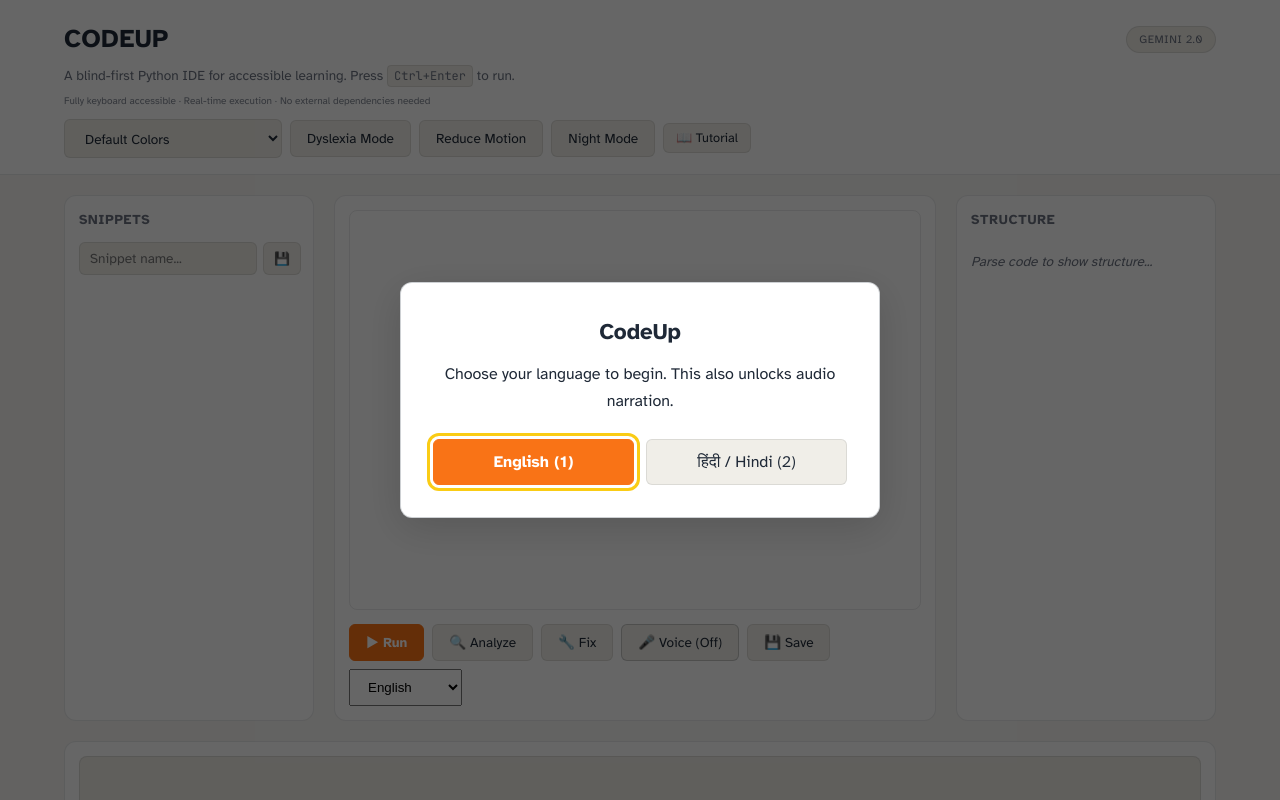
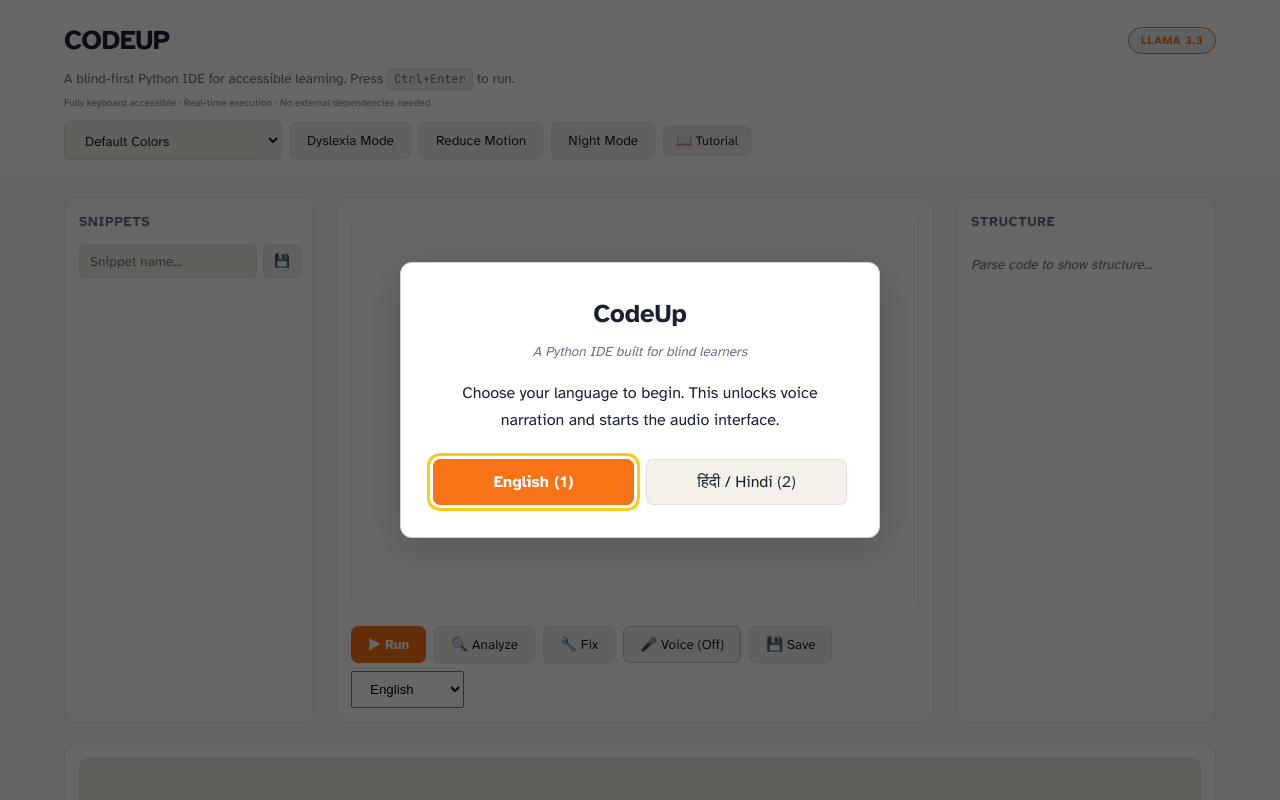
Before and after one commit to da-taki/Code_Up, a Flask app: page / in a window 1280 px wide. Run offline with Flask 3, Linux system fonts and the light colour scheme; some libraries are stand-ins or nearby versions.

Commit message:
feat: pilot-ready hardening — provider swap, conversational AI, accessibility + visual polish
Provider:
- Swap Gemini -> Groq Llama 3.3 70B (free tier sustainable for pilot)
- Update status pill, modal copy, README, .env.example, tests
- Graceful error mapping for rate-limit / auth / timeout

AI flow:
- Analyze: brief 4-5 line summary + invites 'analyze deeper'
- New /analyze-deep endpoint for full line-by-line walkthrough
- Fix: hunts real bugs (input(), edge cases, logic) with inline why-comments
- Generate: forbids input() and disallowed modules, adds beginner comments
- Generate: falls back to raw response when extract_code returns empty
- Drop overwrite warning, surface real failure reasons

Voice:
- New analyze_deep intent ('analyze deeper', 'go deeper', 'more detail', Hindi variants)
- Broaden generate_code patterns ('write code that...', 'code that...', 'program that...')

Accessibility (the actual point of this app):
- showFullHelp speaks the full command list, no more 'see the panel'
- getFileStats speaks lines + words + chars
- findVariable speaks every usage past the first three
- Tutorial open() announces step-of-N + explains navigation
- Tutorial render() srAnnounces step label per step
- Tutorial Hindi: add missing step 6 (was silently dying)
- Welcome message references actual keyboard flow + 'help' command
- input() warning shortened, points at fix command
- Pilot mode: language picker every load (no Begin shortcut)

Visual:
- Palette: deeper teal accent, warmer off-white, calibrated status colors
- Title: tighter letter-spacing + heavier weight
- Status pill: accent-tinted instead of grey
- Softer corner radii
- Wire missing modal CSS (api-key modal was unstyled)

Critical bug:
- Declare _gemini_queued_requests global in call_gemini (was 500ing every AI call)

Deps:
- Bump google-genai >=1.75.0, add groq>=0.11.0

```diff
--- a/app.py
+++ b/app.py
@@ -376,7 +376,14 @@ def call_gemini(system_prompt, user_prompt, temperature=0.2, language="en"):
             content = response.choices[0].message.content
             return content.strip() if content else "No response generated"
         except Exception as e:
-            return f"AI service error: {str(e)}"
+            err_str = str(e).lower()
+            if "rate" in err_str or "quota" in err_str or "429" in err_str:
+                return "The AI service is temporarily busy. Please wait a moment and try again."
+            if "auth" in err_str or "invalid" in err_str or "401" in err_str:
+                return "AI service authentication failed. Please ask your teacher to check the API key."
+            if "timeout" in err_str or "timed out" in err_str:
+                return "The AI took too long to respond. Try a shorter request."
+            return f"AI service had a problem: {str(e)[:100]}"
         finally:
             with _gemini_active_lock:
                 _gemini_active_requests -= 1
--- a/intent_parser.py
+++ b/intent_parser.py
@@ -111,6 +111,7 @@ class IntentParser:
         r"^(?:कोड\s+)?(?:चलाओ|चलाइए)$",
         r"^रन\s*(?:करो|कीजिए)?$",
     ]
+
 
     ANALYZE_DEEP_PATTERNS = [
         r"^analyze\s+deeper$",
--- a/static/app.js
+++ b/static/app.js
@@ -657,12 +657,15 @@ async function submitApiKey() {
 
 // Detect when the backend says AI is unconfigured and prompt the user once.
 function maybePromptForApiKey(responseText) {
-  if (_apiKeyConfigured || _apiKeyPromptShown) return false;
+  // Pilot mode: deployment uses .env. If the AI says "not configured",
+  // tell the user to ask the teacher rather than popping a runtime modal
+  // that needs server restart to take effect.
+  if (_apiKeyPromptShown) return false;
   if (!responseText) return false;
   const lower = String(responseText).toLowerCase();
-  if (lower.includes('not configured') || lower.includes('insert_api_key_here')) {
+  if (lower.includes('not configured')) {
     _apiKeyPromptShown = true;
-    setTimeout(openApiKeyModal, 800);
+    speak('AI features are not configured on this server. Please ask your teacher to set the API key.');
     return true;
   }
   return false;
@@ -761,8 +764,8 @@ async function runCode() {
   // but it's friendlier to warn the user before they wait for execution.
   const codeToCheck = getCode();
   if (/\binput\s*\(/.test(codeToCheck)) {
-    speak('Heads up: your code uses input(), which is not supported in the sandbox. Replace input() with a hardcoded value before running. For example, replace name equals input quote your name quote with name equals quote Alice quote. Continuing anyway.');
-    out('⚠ Warning: input() is not supported. Replace it with a hardcoded value.\nExample: name = "Alice"  instead of  name = input("Your name?")\n\nRunning anyway...');
+    speak('Heads up: your code uses input, which is not supported. I will run it anyway, but you may want to replace input with a fixed value. Say fix to do this automatically.');
+    out('⚠ input() is not supported in CodeUp. Try replacing it with a fixed value (like  name = "Alice")  or say "fix" to auto-fix.\n\nRunning anyway...');
   }
 
   AppState.isExecuting = true;
--- a/static/style/core.css
+++ b/static/style/core.css
@@ -5,35 +5,35 @@
 ========================================================= */
 
 :root {
-  /* Backgrounds */
-  --bg-main:  #f8f7f4;
+  /* Backgrounds — warmer, more deliberate off-white */
+  --bg-main:  #fbfaf7;
   --bg-panel: #ffffff;
-  --bg-soft:  #f0eee8;
+  --bg-soft:  #f4f1ea;
 
   /* Text */
-  --text-main: #1f2937;
+  --text-main: #18212f;
   --text-dim:  #6b7280;
 
   /* Borders */
-  --border-soft:   rgba(31, 41, 55, 0.10);
-  --border-strong: rgba(31, 41, 55, 0.22);
+  --border-soft:   rgba(24, 33, 47, 0.08);
+  --border-strong: rgba(24, 33, 47, 0.20);
 
-  /* Single accent — muted teal */
-  --accent:        #0f766e;
-  --accent-hover:  #115e59;
-  --accent-soft:   rgba(15, 118, 110, 0.10);
+  /* Accent — deeper, more confident teal-cyan */
+  --accent:        #0d6e7a;
+  --accent-hover:  #0a565f;
+  --accent-soft:   rgba(13, 110, 122, 0.08);
 
-  /* Status colors — also muted */
-  --success: #16a34a;
-  --danger:  #b91c1c;
-  --warning: #b45309;
+  /* Status colors — calibrated, not garish */
+  --success: #047857;
+  --danger:  #9f1239;
+  --warning: #92400e;
 
-  /* Geometry */
-  --radius-lg: 12px;
-  --radius-md: 8px;
-  --radius-sm: 6px;
+  /* Geometry — slightly softer corners */
+  --radius-lg: 14px;
+  --radius-md: 10px;
+  --radius-sm: 7px;
 
-  --gap-lg: 20px;
+  --gap-lg: 22px;
   --gap-md: 14px;
   --gap-sm: 8px;
 
@@ -113,9 +113,9 @@ html, body {
 }
 
 .cu-title {
-  font-size: 1.6rem;
-  font-weight: 700;
-  letter-spacing: 0.02em;
+  font-size: 1.7rem;
+  font-weight: 800;
+  letter-spacing: -0.015em;
   margin: 0;
   color: var(--text-main);
   font-family: var(--font-main);
@@ -125,11 +125,11 @@ html, body {
   padding: 4px 12px;
   border-radius: 999px;
   font-size: 0.7rem;
-  font-weight: 500;
-  border: 1px solid var(--border-soft);
-  background: var(--bg-soft);
-  color: var(--text-dim);
-  letter-spacing: 0.04em;
+  font-weight: 600;
+  border: 1px solid var(--accent);
+  background: var(--accent-soft);
+  color: var(--accent);
+  letter-spacing: 0.05em;
 }
 
 .cu-subtitle {
--- a/templates/index.html
+++ b/templates/index.html
@@ -23,7 +23,7 @@
   <header class="cu-header">
     <div class="cu-header-top">
       <h1 class="cu-title">CODEUP</h1>
-      <div class="cu-status-pill" aria-label="AI model: Gemini 2.0 Flash">GEMINI 2.0</div>
+      <div class="cu-status-pill" aria-label="AI model: Llama 3.3 via Groq">LLAMA 3.3</div>
     </div>
     <div class="cu-subtitle">
       A blind-first Python IDE for accessible learning.
@@ -141,22 +141,22 @@
     aria-labelledby="apiKeyModalTitle"
   >
     <div class="modal-content">
-      <h2 id="apiKeyModalTitle">Configure Gemini API Key</h2>
-      <p>Please enter your Gemini API key to enable AI features:</p>
+      <h2 id="apiKeyModalTitle">Configure AI API Key</h2>
+      <p>Enter your Groq API key to enable AI features. Free tier available.</p>
       <input
         id="apiKeyInput"
         type="password"
-        placeholder="Enter your Gemini API key"
+        placeholder="Enter your Groq API key (gsk_...)"
         class="api-key-input"
-        aria-label="Gemini API key"
+        aria-label="Groq API key"
         autocomplete="off"
       />
       <div class="modal-buttons">
         <button class="cu-button cu-button-primary" id="submitApiKeyBtn">Configure</button>
         <button class="cu-button" id="closeApiKeyModalBtn">Cancel</button>
       </div>
-      <p style="font-size: 0.85rem; margin-top: 10px; color: #888;">
-        Get your API key at <a href="https://ai.google.dev/" target="_blank" rel="noopener noreferrer">ai.google.dev</a>
+      <p style="font-size: 0.85rem; margin-top: 10px; color: var(--text-dim);">
+        Get a free API key at <a href="https://console.groq.com" target="_blank" rel="noopener noreferrer">console.groq.com</a>
       </p>
     </div>
   </div>
@@ -192,9 +192,10 @@
   <div id="startGate" role="dialog" aria-modal="true" aria-labelledby="startGateTitle"
        style="position:fixed;inset:0;background:rgba(0,0,0,0.6);z-index:25000;display:flex;align-items:center;justify-content:center;">
     <div style="background:var(--bg-panel);border:1px solid var(--border-strong);border-radius:12px;padding:32px;max-width:480px;width:90%;box-shadow:0 10px 40px rgba(0,0,0,0.15);color:var(--text-main);text-align:center;">
-      <h2 id="startGateTitle" style="font-size:1.4rem;margin-bottom:12px;color:var(--text-main);font-family:var(--font-main);">CodeUp</h2>
+      <h2 id="startGateTitle" style="font-size:1.6rem;margin-bottom:8px;color:var(--text-main);font-family:var(--font-main);">CodeUp</h2>
+      <p style="font-size:0.85rem;color:var(--text-dim);margin-bottom:18px;font-style:italic;">A Python IDE built for blind learners</p>
       <p id="startGateMsg" style="color:var(--text-main);line-height:1.7;margin-bottom:24px;">
-        Choose your language to begin. This also unlocks audio narration.
+        Choose your language to begin. This unlocks voice narration and starts the audio interface.
       </p>
       <div id="startGateButtons" style="display:flex;gap:12px;flex-wrap:wrap;">
         <button id="startEnglish" class="cu-button cu-button-primary" style="flex:1;min-width:140px;font-size:1rem;padding:12px 16px;" autofocus>
@@ -307,6 +308,11 @@
             text: 'if / elif / else शर्त के आधार पर अलग-अलग कोड चलाता है। line 1 को x = 5 में बदलें (voice से या keyboard से), फिर दोबारा चलाएं।',
             code: 'x = 10\n\nif x > 10:\n    print("x dus se bada hai")\nelif x == 10:\n    print("x theek dus hai")\nelse:\n    print("x dus se chota hai")',
           },
+          {
+            label: 'कदम 6 / 6',
+            text: 'Tutorial पूरा हुआ! Editor अब आपका है। सभी voice commands सुनने के लिए "मदद" कहें, या बस कोड लिखना शुरू करें।',
+            code: null,
+          },
         ],
       };
 
@@ -349,6 +355,7 @@
 
           document.getElementById('tutorialStepLabel').textContent = s.label;
           document.getElementById('tutorialText').textContent = s.text;
+          if (typeof srAnnounce === 'function') srAnnounce(s.label);
           if (typeof srAnnounce === 'function') srAnnounce(s.label);
 
           if (typeof setCode === 'function') {
@@ -428,8 +435,8 @@
         }
         setTimeout(function () {
           speak(lang === 'hi'
-            ? 'CodeUp में स्वागत है। Tutorial के लिए Tutorial बटन दबाएं, या Ctrl Shift M से voice control शुरू करें।'
-            : 'Welcome to CodeUp. Press Enter on the Tutorial button to begin, or press Control Shift M to start voice control.');
+            ? 'CodeUp में स्वागत है। शुरू करने के लिए Tab दबाएं और Tutorial button पर Enter, या Control Shift M से voice control शुरू करें। मदद के लिए कभी भी "मदद" कहें।'
+            : 'Welcome to CodeUp. To begin, press Tab to find the Tutorial button and Enter to start. Or press Control Shift M to start voice control. Say "help" any time to learn what you can do.');
         }, 400);
       }
 
```
Also changed, not shown: static/style/ui-improvements.css (+72 -0 lines), tests/test_security_voice.py (+1 -1 lines), README.md, 1 other file.
